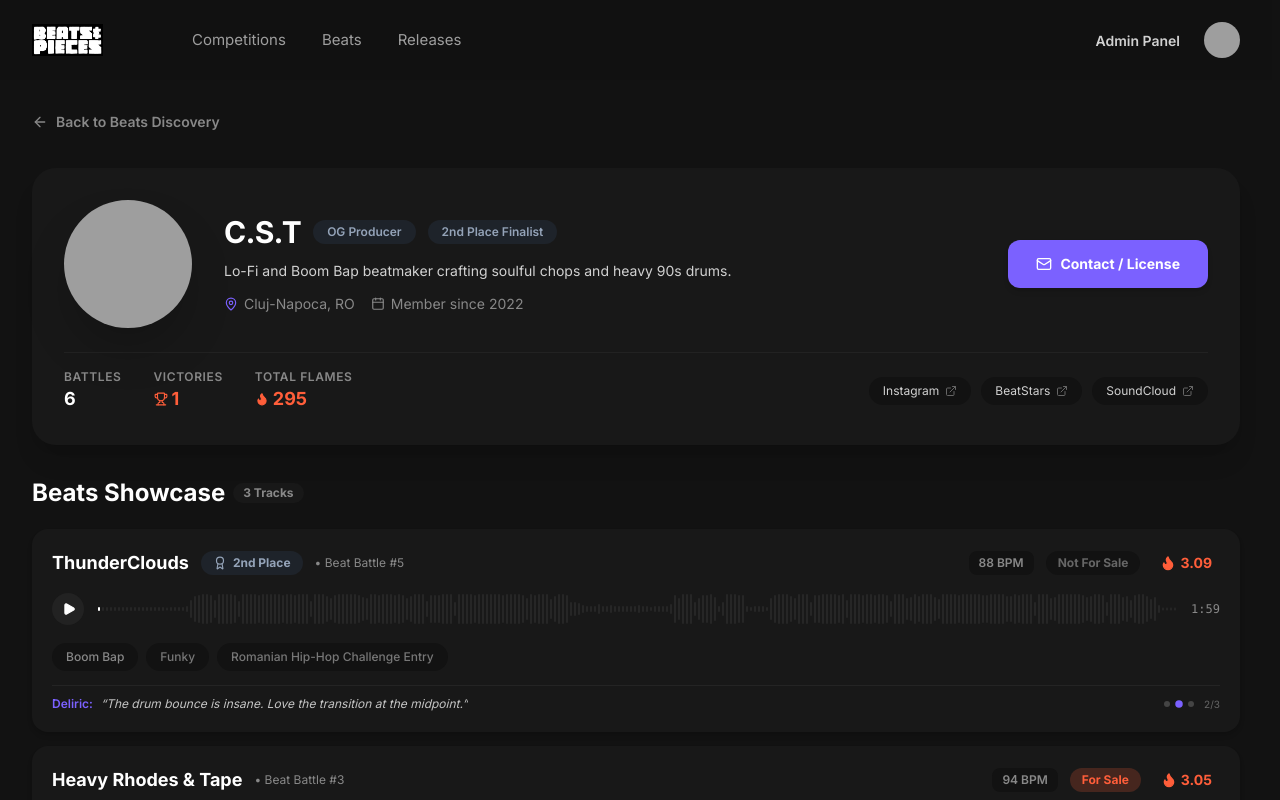
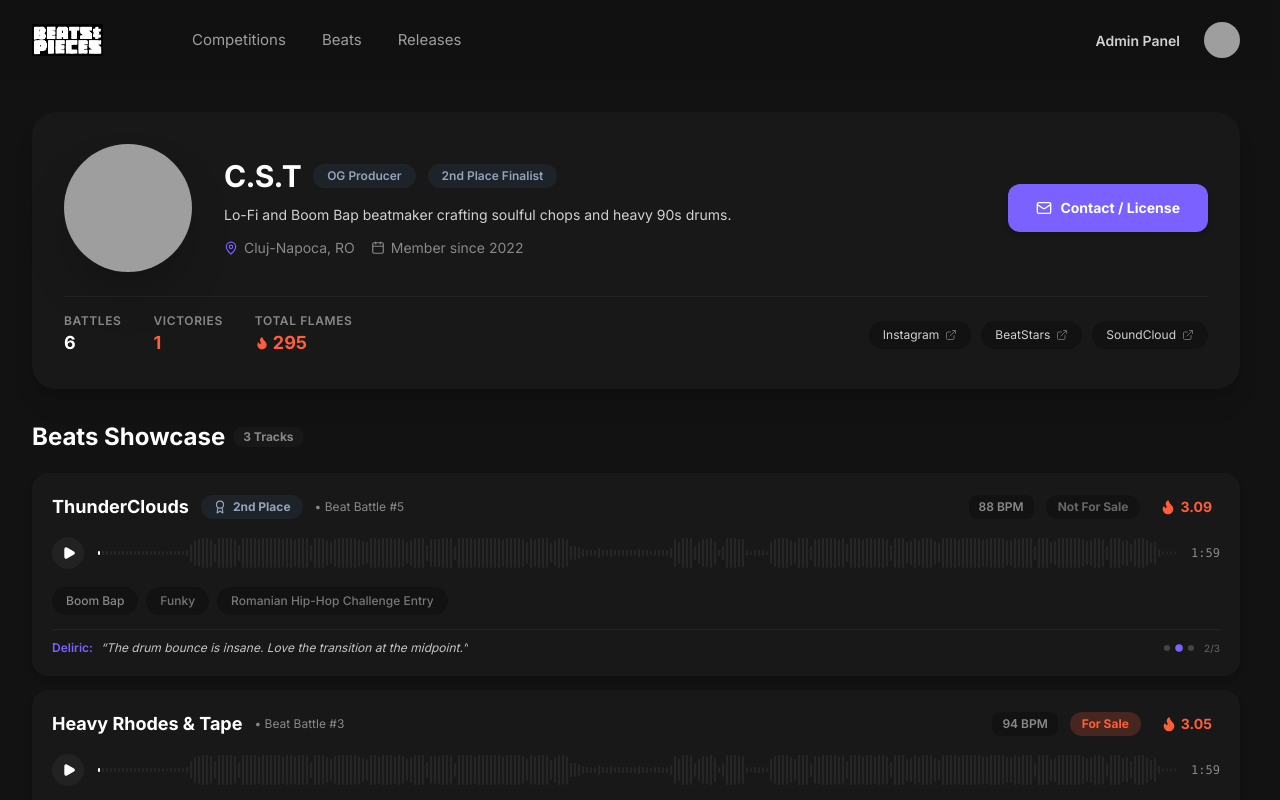
Before and after one commit to beauspirt/beats-and-pieces, a Next.js app: page /producers/usr-cst in a window 1280 px wide. Shown: the top 800 px of the page. Built offline with nearby package versions, Linux system fonts and the light colour scheme; grey boxes are pictures that could not be loaded.

Commit message:
Remove breadcrumb button and trophy icon from Victories on Producer Showcase

```diff
--- a/src/components/ProducerProfileClient.tsx
+++ b/src/components/ProducerProfileClient.tsx
@@ -7,7 +7,7 @@ import { sampleProducers, sampleDiscoveryBeats, sampleSubmissions } from "@/lib/
 import { AudioWaveformPlayer } from "@/components/AudioWaveformPlayer";
 import { DiscoveryBeat, JudgeFeedbackItem } from "@/lib/types";
 import {
-  ArrowLeft, Flame, Trophy, Mail, ExternalLink,
+  Flame, Trophy, Mail, ExternalLink,
   CheckCircle2, Copy, MapPin, Calendar, Star, Award
 } from "lucide-react";
 
@@ -228,17 +228,6 @@ export function ProducerProfileClient({ producerId }: { producerId: string }) {
   return (
     <div className="w-full space-y-8 animate-in fade-in duration-300">
 
-      {/* Top Breadcrumb */}
-      <div>
-        <Link
-          href="/beats"
-          className="inline-flex items-center gap-2 text-sm font-semibold text-[#888888] hover:text-white transition-colors"
-        >
-          <ArrowLeft className="w-4 h-4" />
-          <span>Back to Beats Discovery</span>
-        </Link>
-      </div>
-
       {/* SECTION 1: PRODUCER SHOWCASE HERO */}
       <div className="bg-[#181818] rounded-3xl p-6 sm:p-8 space-y-6 shadow-xl">
         <div className="flex flex-col md:flex-row items-start md:items-center gap-6 sm:gap-8">
@@ -326,9 +315,8 @@ export function ProducerProfileClient({ producerId }: { producerId: string }) {
 
             <div>
               <span className="text-[#888888] uppercase block text-xs tracking-wider font-semibold">Victories</span>
-              <span className="text-lg font-bold text-[#FF5E3A] flex items-center gap-1">
-                <Trophy className="w-3.5 h-3.5" />
-                <span>{producer.stats?.battlesWon || 0}</span>
+              <span className="text-lg font-bold text-[#FF5E3A] block">
+                {producer.stats?.battlesWon || 0}
               </span>
             </div>
 
```
